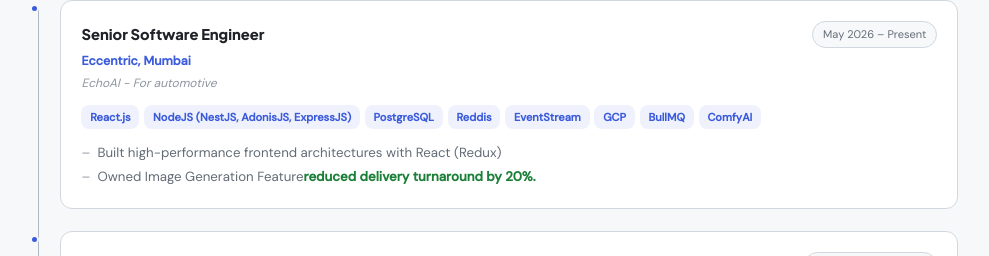
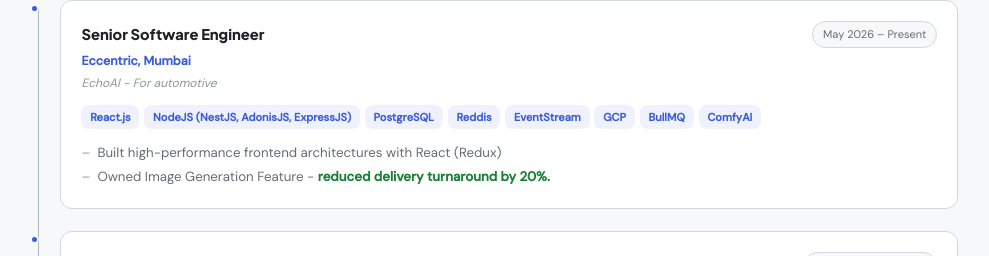
Before and after one commit to kunaljr/portfolio, a Next.js app: page / in a window 1280 px wide. Shown: the part 1227-1483 px from the top of the page, without its empty margins (142-1131 px from the left). Built offline with nearby package versions, Linux system fonts and the light colour scheme.

Commit message:
Updated UI 1

```diff
--- a/src/components/Experience.tsx
+++ b/src/components/Experience.tsx
@@ -9,7 +9,7 @@ const entries = [
     tags: ['React.js', 'NodeJS (NestJS, AdonisJS, ExpressJS)', 'PostgreSQL', 'Reddis', 'EventStream', 'GCP', 'BullMQ', 'ComfyAI'],
     bullets: [
       { text: 'Built high-performance frontend architectures with React (Redux)' },
-      { text: 'Owned Image Generation Feature', hl: 'reduced delivery turnaround by 20%.' },
+      { text: 'Owned Image Generation Feature - ', hl: 'reduced delivery turnaround by 20%.' },
     ],
   },
   {
```
